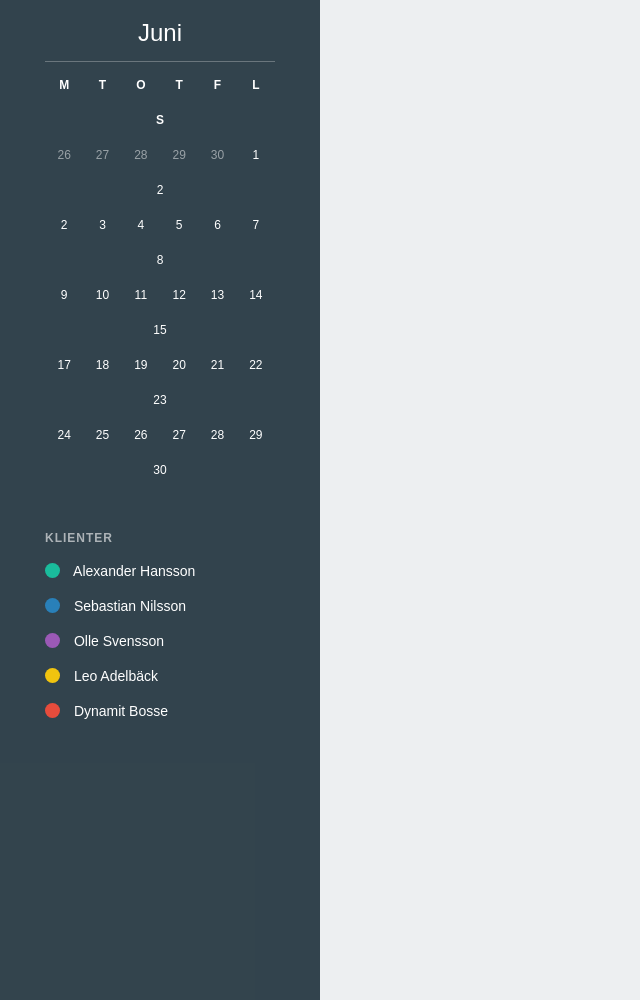
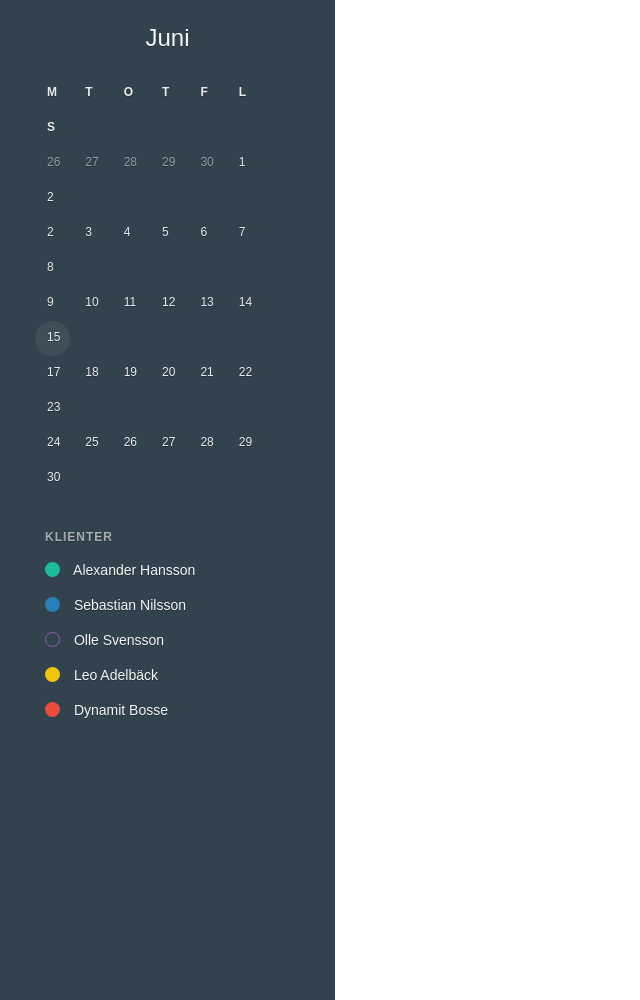
Before and after one commit to sebastiandro/calendar-design, a website: page index.html in a window 1280 px wide. Shown: the top 1000 px of the page, without its empty margins (0-640 px from the left). Drawn offline with nearby package versions, Linux system fonts and the light colour scheme; a web font is replaced by a local one.

Commit message:
Calendar box

```diff
--- a/assets/sass/app.scss
+++ b/assets/sass/app.scss
@@ -1,28 +1,53 @@
 @import "fonts";
 
+$turquoise: #1abc9c;
+$belize: #2980b9;
+$amethyst: #9b59b6;
+$sun-flower: #f1c40f;
+$alizarin: #e74c3c;
+
 .turquoise {
-  background: #1abc9c;
+  background: $turquoise;
+}
+
+.turquoise-border {
+  border: 1px solid $turquoise;
 }
 
 .belize {
-  background: #2980b9;
+  background: $belize;
+}
+
+.belize-border {
+  border: 1px solid $belize;
 }
 
 .amethyst {
-  background: #9b59b6;
+  background: $amethyst;
+}
+
+.amethyst-border {
+  border: 1px solid $amethyst;
 }
 
 .sun-flower {
-  background: #f1c40f;
+  background: $sun-flower;
+}
+
+.sun-flower-border {
+  border: 1px solid $sun-flower;
 }
 
 .alizarin {
-  background: #e74c3c;
+  background: $alizarin;
+}
+
+.alizarin-border {
+  border: 1px solid $alizarin;
 }
 
 body {
   font-family: "Brandon Text", sans-serif;
-  text-align: center;
 }
 
 .sidebar {
@@ -45,37 +70,60 @@ body {
     margin-right: 0;
   }
   .sidebar {
-    color: #fff;
+    color: #F4F6F8;
+    text-shadow: 0 1px 0 rgba(0, 0, 0, 0.3);
+    width: 335px;
+
     a {
-      color:#fff;
+      color:#F4F6F8;
       &:hover {
         cursor: pointer;
+        text-decoration: none;
       }
     }
 
     .heading {
-      padding: 0 0 5px;
-      border-bottom: 1px solid rgba(255, 255, 255, 0.27);
-      margin-bottom: 15px;
+      padding: 25px 0;
+      text-align: center;
+      h3 {
+        margin: 0;
+      }
     }
 
     .calendar-box {
       margin-bottom:35px;
       .week-row {
         font-size:12px;
+        margin-right: -10px;
+        margin-left: -10px;
 
         &.week-heading {
-          .day {font-weight: bold}
+          .day {font-weight: bold;}
+
+          .separator {
+            border-bottom: 1px solid #ddd;
+            width: 245px;
+            margin: 0 auto;
+            display: none;
+          }
         }
         .day {
           display: inline-block;
           width: 35px;
-          height:35px;
+          height: 35px;
+          padding: 8px 0 0px 12px;
+          color: rgba(255,255,255,0.9);
 
           &.past-month-day {
             color:rgba(255,255,255,0.5);
           }
+
+          &.today {
+            background: rgb(62, 79, 88);
+            border-radius: 9999em;
+          }
         }
+
       }
 
     }
@@ -106,6 +154,10 @@ body {
         position: relative;
         top: 2px;
         margin-right: 10px;
+
+        &.inactive {
+          background: none;
+        }
       }
     }
   }
--- a/index.html
+++ b/index.html
@@ -33,6 +33,8 @@
                             <span class="day weekday">F</span>
                             <span class="day weekday">L</span>
                             <span class="day weekday">S</span>
+
+                            <div class="separator"></div>
                         </div>
 
                         <div class="week-row">
@@ -62,7 +64,7 @@
                             <a class="day">12</a>
                             <a class="day">13</a>
                             <a class="day">14</a>
-                            <a class="day">15</a>
+                            <a class="day today">15</a>
                         </div>
 
                         <div class="week-row">
@@ -91,15 +93,25 @@
                         <h4 class="clients-heading">Klienter</h4>
                         <ul>
                             <li>
-                                <span class="active-indicator turquoise"></span> Alexander Hansson</li>
+                                <a>
+                                    <span class="active-indicator turquoise"></span> Alexander Hansson</li>
+                                </a>
                             <li>
-                                <span class="active-indicator belize"></span> Sebastian Nilsson</li>
+                                <a>
+                                    <span class="active-indicator belize"></span> Sebastian Nilsson</li>
+                                </a>
                             <li>
-                                <span class="active-indicator amethyst"></span> Olle Svensson</li>
+                                <a>
+                                    <span class="active-indicator inactive amethyst-border"></span> Olle Svensson</li>
+                                </a>
                             <li>
-                                <span class="active-indicator sun-flower"></span> Leo Adelbäck</li>
+                                <a>
+                                    <span class="active-indicator sun-flower"></span> Leo Adelbäck</li>
+                                </a>
                             <li>
-                                <span class="active-indicator alizarin"></span> Dynamit Bosse</li>
+                                <a>
+                                    <span class="active-indicator alizarin"></span> Dynamit Bosse</li>
+                                </a>
                         </ul>
                     </div>
 
```
Also changed, not shown: app.css.
